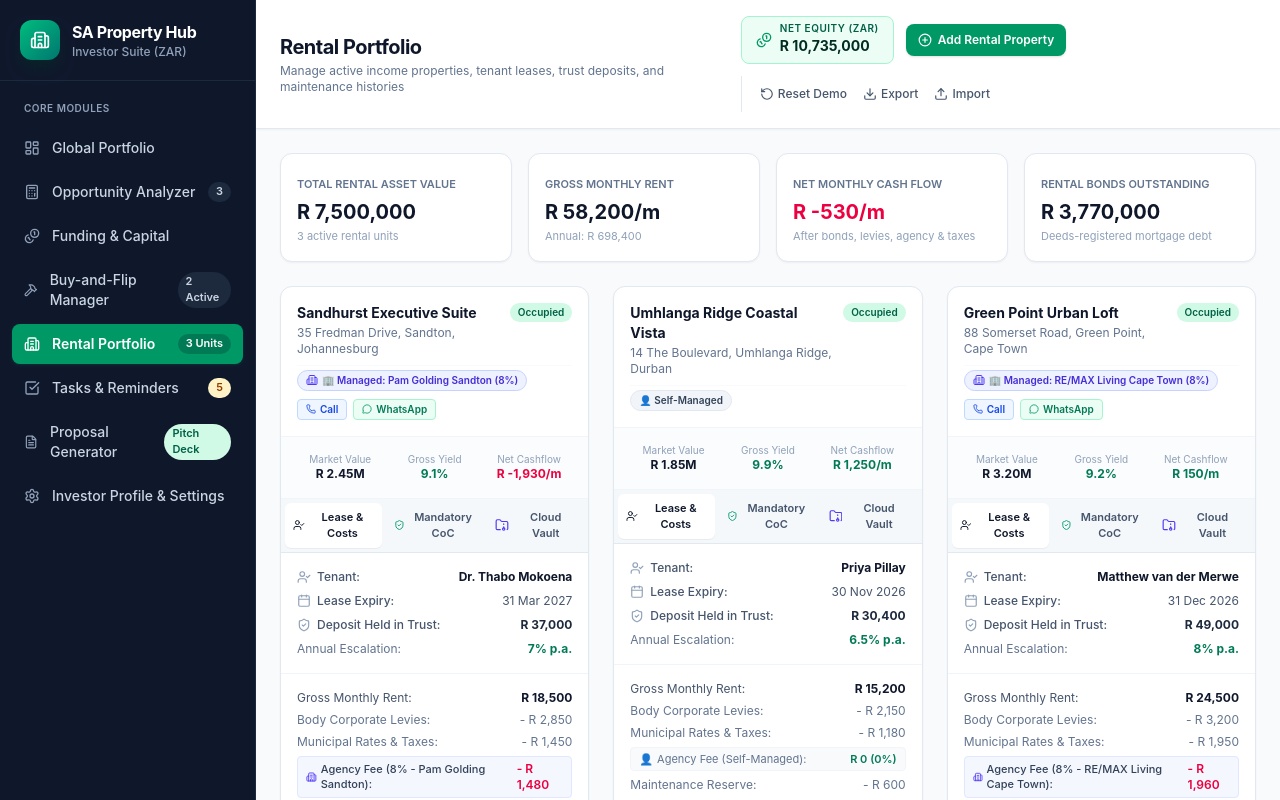
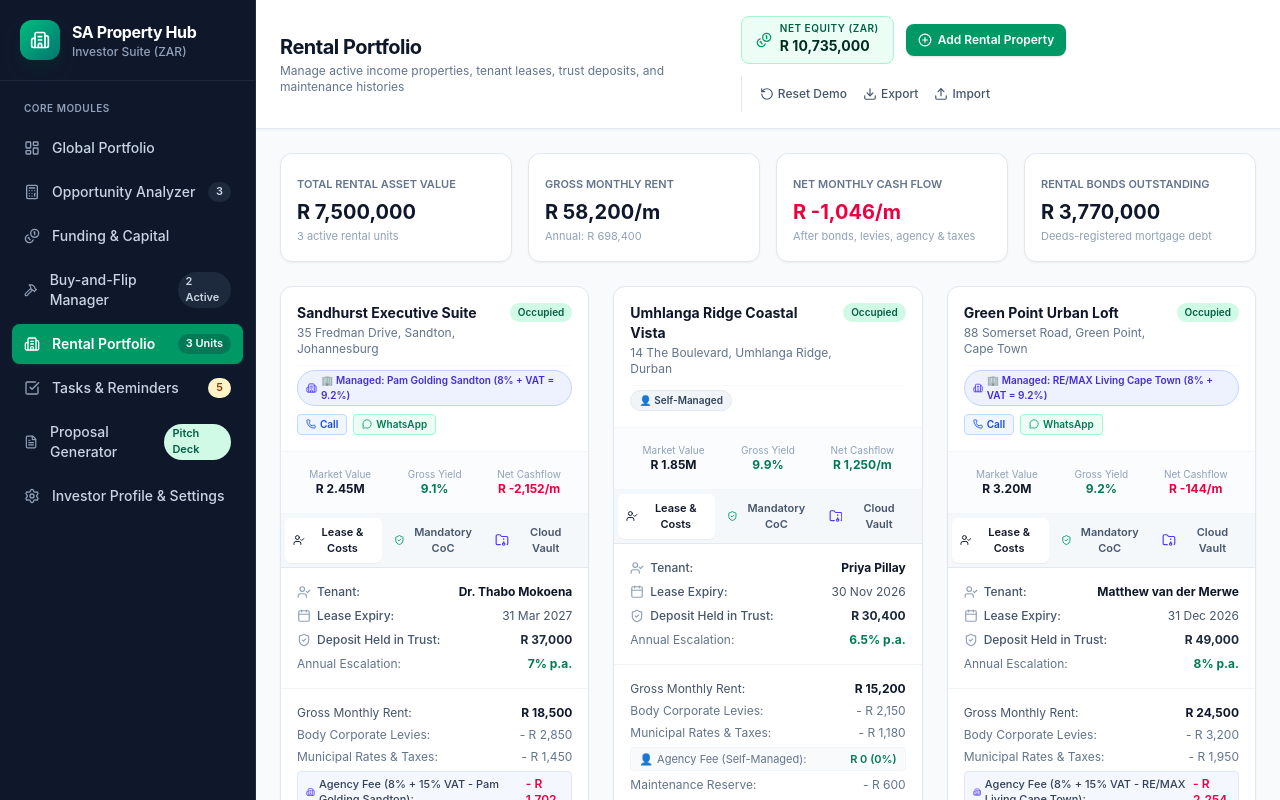
Before and after one commit to morokakk/sa-property-hub, a Next.js app: page /rentals in a window 1280 px wide. Shown: the top 800 px of the page. Built offline with nearby package versions, Linux system fonts and the light colour scheme.

Commit message:
fix(rentals): default agency management fees to include 15% SARS VAT (9.2% effective rate)

```diff
--- a/src/app/rentals/page.tsx
+++ b/src/app/rentals/page.tsx
@@ -115,7 +115,7 @@ export default function RentalPortfolioPage() {
   const [managementType, setManagementType] = useState<'Self-Managed' | 'Agency'>('Agency');
   const [agencyName, setAgencyName] = useState('Pam Golding Sandton');
   const [agencyCommissionPercent, setAgencyCommissionPercent] = useState(8.0);
-  const [agencyVatApplicable, setAgencyVatApplicable] = useState(false);
+  const [agencyVatApplicable, setAgencyVatApplicable] = useState(true);
   const [agencyContact, setAgencyContact] = useState('+27 82 555 1234');
 
   const handleOpenAdd = () => {
@@ -137,7 +137,7 @@ export default function RentalPortfolioPage() {
     setManagementType('Agency');
     setAgencyName('Pam Golding Sandton');
     setAgencyCommissionPercent(8.0);
-    setAgencyVatApplicable(false);
+    setAgencyVatApplicable(true);
     setAgencyContact('+27 82 555 1234');
     setShowRentalModal(true);
   };
@@ -161,7 +161,7 @@ export default function RentalPortfolioPage() {
     setManagementType(property.managementType || 'Self-Managed');
     setAgencyName(property.agencyName || 'Pam Golding');
     setAgencyCommissionPercent(property.agencyCommissionPercent ?? 8.0);
-    setAgencyVatApplicable(property.agencyVatApplicable || false);
+    setAgencyVatApplicable(property.agencyVatApplicable !== false);
     setAgencyContact(property.agencyContact || '');
     setShowRentalModal(true);
   };
@@ -173,7 +173,7 @@ export default function RentalPortfolioPage() {
     // Approximate monthly bond payment (11.75% over 20 yrs ~ 1.08% of loan)
     const estBondPayment = bondBalance > 0 ? Math.round(bondBalance * 0.0108) : 0;
     const baseComm = managementType === 'Agency' ? monthlyGrossRent * (agencyCommissionPercent / 100) : 0;
-    const agentFee = Math.round(baseComm * (agencyVatApplicable ? 1.15 : 1.0));
+    const agentFee = Math.round(baseComm * (agencyVatApplicable !== false ? 1.15 : 1.0));
 
     if (editingRentalId) {
       updateRental(editingRentalId, {
@@ -347,7 +347,7 @@ export default function RentalPortfolioPage() {
                       {property.managementType === 'Agency' ? (
                         <span className="inline-flex items-center gap-1 text-[10px] font-semibold px-2 py-0.5 rounded-full bg-indigo-50 text-indigo-700 border border-indigo-200">
                           <Building2 className="w-3 h-3 text-indigo-600" />
-                          <span>🏢 Managed: {property.agencyName || 'Agency'} ({property.agencyCommissionPercent || 8}%{property.agencyVatApplicable ? ' + VAT' : ''})</span>
+                          <span>🏢 Managed: {property.agencyName || 'Agency'} ({property.agencyCommissionPercent || 8}%{property.agencyVatApplicable !== false ? ` + VAT = ${((property.agencyCommissionPercent || 8) * 1.15).toFixed(1)}%` : ''})</span>
                         </span>
                       ) : (
                         <span className="inline-flex items-center gap-1 text-[10px] font-semibold px-2 py-0.5 rounded-full bg-slate-100 text-slate-700 border border-slate-200">
@@ -476,7 +476,7 @@ export default function RentalPortfolioPage() {
                           <div className="flex justify-between text-slate-700 font-medium bg-indigo-50/60 px-2 py-1 rounded border border-indigo-100">
                             <span className="flex items-center gap-1 text-[11px]">
                               <Building2 className="w-3 h-3 text-indigo-600" />
-                              Agency Fee ({property.agencyCommissionPercent || 8}%{property.agencyVatApplicable ? ' + VAT' : ''} - {property.agencyName || 'Agent'}):
+                              Agency Fee ({property.agencyCommissionPercent || 8}%{property.agencyVatApplicable !== false ? ' + 15% VAT' : ''} - {property.agencyName || 'Agent'}):
                             </span>
                             <span className="text-rose-600 font-semibold">- {formatZAR(agencyCommissionZAR)}</span>
                           </div>
--- a/src/lib/calculations/propertyMetrics.ts
+++ b/src/lib/calculations/propertyMetrics.ts
@@ -204,7 +204,7 @@ export function calculateRentalCashflow(property: {
   if (property.managementType === 'Agency') {
     if (typeof property.agencyCommissionPercent === 'number' && property.agencyCommissionPercent > 0) {
       const baseCommission = gross * (property.agencyCommissionPercent / 100);
-      const vatMultiplier = property.agencyVatApplicable ? 1.15 : 1.0;
+      const vatMultiplier = property.agencyVatApplicable !== false ? 1.15 : 1.0;
       agencyCommissionZAR = Math.round(baseCommission * vatMultiplier);
     } else {
       agencyCommissionZAR = property.monthlyAgentFeeZAR || 0;
--- a/src/lib/store/initialData.ts
+++ b/src/lib/store/initialData.ts
@@ -37,12 +37,12 @@ export const INITIAL_RENTALS: RentalProperty[] = [
     managementType: 'Agency',
     agencyName: 'Pam Golding Sandton',
     agencyCommissionPercent: 8.0,
-    agencyVatApplicable: false,
+    agencyVatApplicable: true,
     agencyContact: '+27 82 555 1234',
     monthlyGrossRentZAR: 18_500,
     monthlyLeviesZAR: 2_850,
     monthlyRatesTaxesZAR: 1_450,
-    monthlyAgentFeeZAR: 1_480,
+    monthlyAgentFeeZAR: 1_702,
     monthlyMaintenanceReserveZAR: 800,
     status: 'Occupied',
     maintenanceHistory: [
@@ -145,12 +145,12 @@ export const INITIAL_RENTALS: RentalProperty[] = [
     managementType: 'Agency',
     agencyName: 'RE/MAX Living Cape Town',
     agencyCommissionPercent: 8.0,
-    agencyVatApplicable: false,
+    agencyVatApplicable: true,
     agencyContact: '+27 71 889 0012',
     monthlyGrossRentZAR: 24_500,
     monthlyLeviesZAR: 3_200,
     monthlyRatesTaxesZAR: 1_950,
-    monthlyAgentFeeZAR: 1_960,
+    monthlyAgentFeeZAR: 2_254,
     monthlyMaintenanceReserveZAR: 1_000,
     status: 'Occupied',
     maintenanceHistory: [],
--- a/src/lib/store/usePortfolioStore.ts
+++ b/src/lib/store/usePortfolioStore.ts
@@ -461,7 +461,7 @@ export function computePortfolioSummary(state: {
     if (r.managementType === 'Agency') {
       if (typeof r.agencyCommissionPercent === 'number' && r.agencyCommissionPercent > 0) {
         const base = gross * (r.agencyCommissionPercent / 100);
-        const vat = r.agencyVatApplicable ? 1.15 : 1.0;
+        const vat = r.agencyVatApplicable !== false ? 1.15 : 1.0;
         agentFee = Math.round(base * vat);
       } else {
         agentFee = r.monthlyAgentFeeZAR || 0;
```
